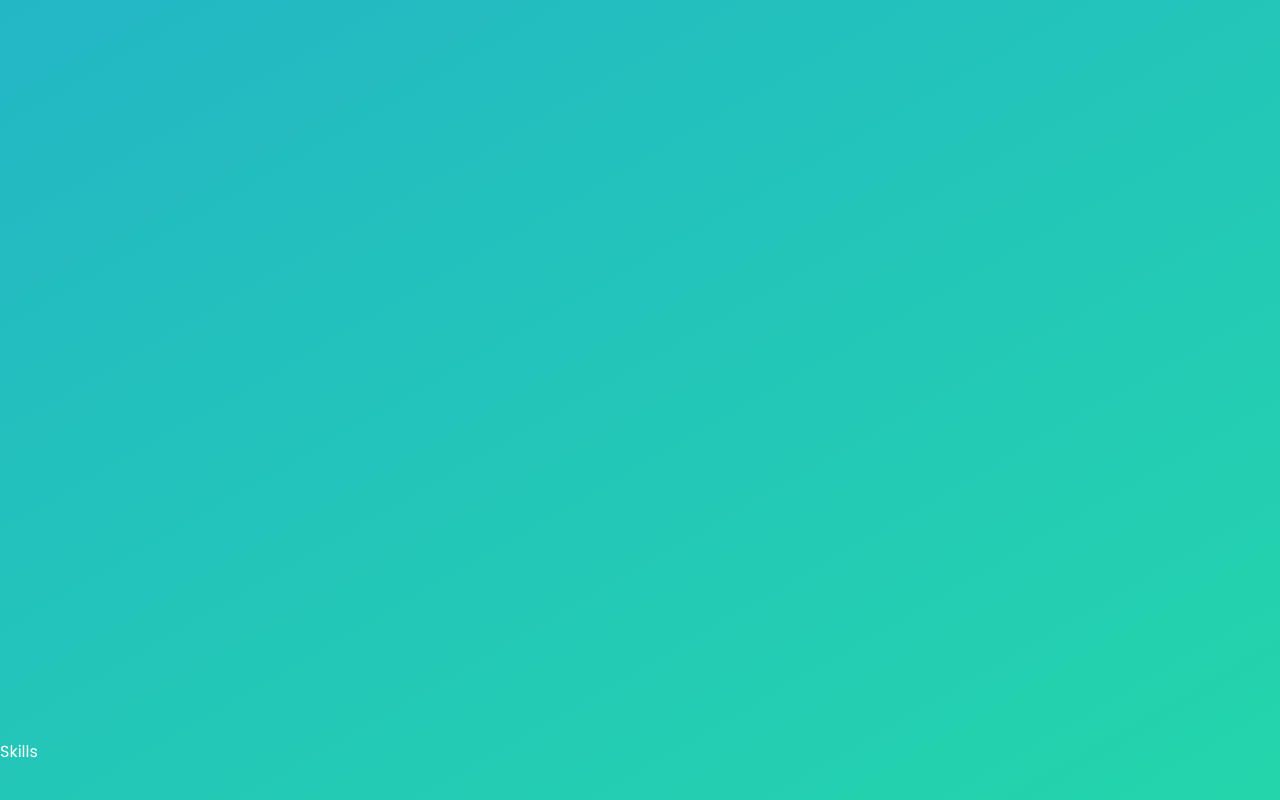
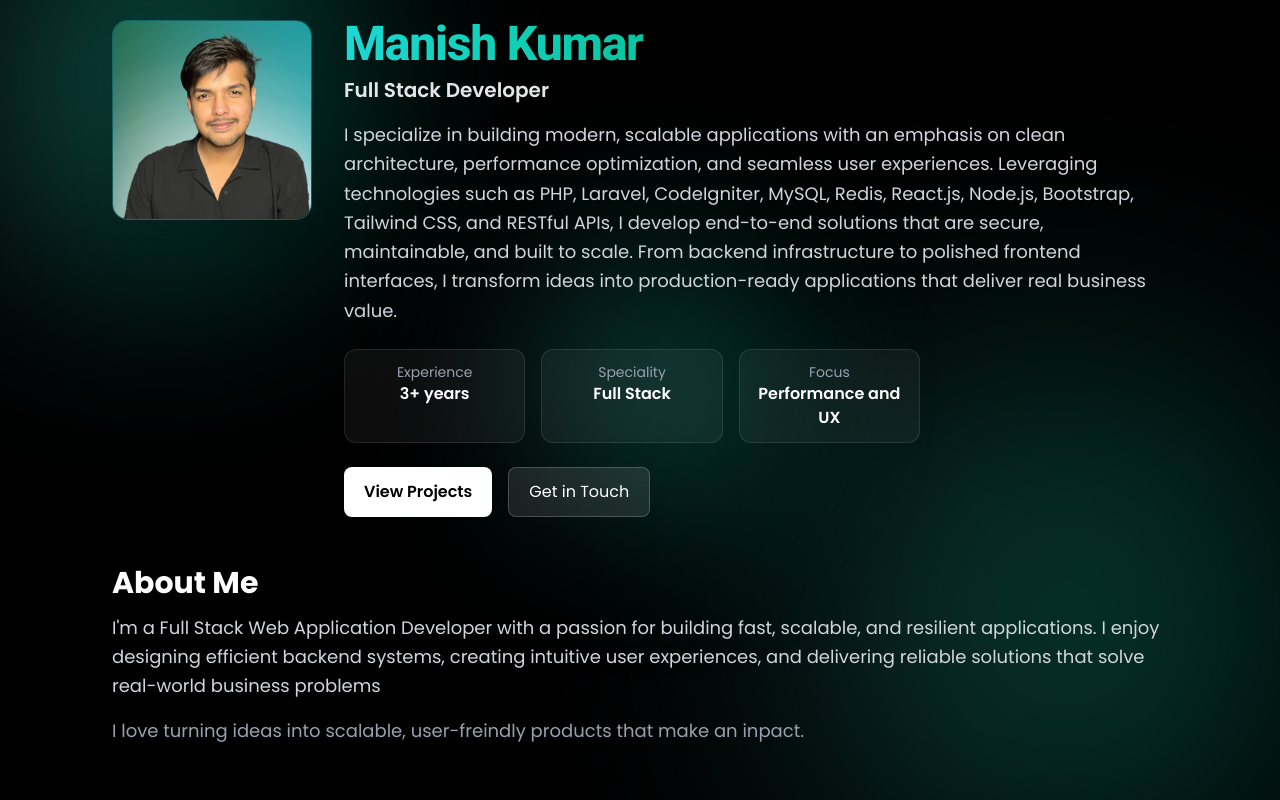
Before and after one commit to asmanish1902/react-portfolio-v2, a React (Vite) app: page / in a window 1280 px wide. Shown: the part 860-1660 px from the top of the page. Built offline with nearby package versions, Linux system fonts and the light colour scheme.

Commit message:
About section completed

```diff
--- a/src/sections/About.jsx
+++ b/src/sections/About.jsx
@@ -1,8 +1,94 @@
 import React from 'react'
+import { motion } from 'framer-motion';
+import profile from '../assets/p.jpg'
 
 const About = () => {
+
+  const glowingBlobs = [
+    "-top-10 -left-10 w-[360px] h-[360px] opacity-20 blur-[120px]",
+    "bottom-0 right-10 w-[420px] h-[420px] opacity-15 blur-[140px] delay-300",
+    "top-1/2 left-1/2 -translate-x-1/2 -translate-y-1/2 w-[220px] h-[220px] opacity-10 blur-[100px]",
+  ];
+
+  const stats = [
+    { label: 'Experience', value: '3+ years' },
+    { label: 'Speciality', value: 'Full Stack' },
+    { label: 'Focus', value: 'Performance and UX' },
+
+  ]
+
+
   return (
-    <div id="about" className='w-full h-screen'>About</div>
+    <section id="about"
+      className='min-h-screen w-full flex justify-center items-center relative bg-black text-white overflow-hidden'>
+
+      {/* Glowing */}
+      <div>
+        {
+          glowingBlobs.map((c, i) => (
+            <div key={i} className={`absolute rounded-full bg-gradient-to-r from-[#302b63] via-[#00bf8f] to-[#1cd8d2] animate-pulse ${c}`} />
+          ))
+        }
+      </div>
+
+      {/* section */}
+      <div className='relative z-10 max-w-6xl w-full mx-auto px-6 md:px-10 lg:px-12 py-20 flex flex-col gap-12'>
+        <motion.div className="flex flex-col md:flex-row items-center md:items-stretch gap-8"
+          initial={{ opacity: 0, y: 24 }}
+          whileInView={{ opacity: 1, y: 0 }}
+          transition={{ duration: 0.6 }}
+          viewport={{ once: true, amount: 0.4 }}
+        >
+
+          <motion.div className='relative w-[160px] h-[160px] md:w-[200px] md:h-[200px] rounded-2xl overflow-hidden shadow-2xl bg-gradient-to-br from-[#1cd8d2]/20 to-[#302b63]/20 border border-[#1cd8d2]/25'
+            whileHover={{ scale: 1.02 }}
+            transition={{ type: "spring", stiffness: 200, damping: 18 }}>
+            <img src={profile} alt="Manish Kumar" />
+          </motion.div>
+
+          <div className='flex-1 flex flex-col justify-center text-center md:text-left'>
+            <h2 className='text-4xl sm:text-5xl font-extrabold tracking-tight bg-clip-text text-transparent bg-gradient-to-r from-[#1cd8d2] via-[#00bf8f] to-[#1cd8d2]'>Manish Kumar</h2>
+            <p className='mt-2 text-lg sm:text-xl text-white/90 font-semibold'>Full Stack Developer</p>
+            <p className='mt-4 text-gray-300 leading-relaxed text-base sm:text-lg mx-w-2xl md:mx-w-3xl'>I specialize in building modern, scalable applications with an emphasis on clean architecture, performance optimization, and seamless user experiences. Leveraging technologies such as PHP, Laravel, CodeIgniter, MySQL, Redis, React.js, Node.js, Bootstrap, Tailwind CSS, and RESTful APIs, I develop end-to-end solutions that are secure, maintainable, and built to scale. From backend infrastructure to polished frontend interfaces, I transform ideas into production-ready applications that deliver real business value. </p>
+            <div className='mt-6 grid grid-cols-2 md:grid-cols-3 gap-3 md:gap-4 max-w-xl'>
+              {
+                stats.map((s, i) => (
+                  <motion.div className='rounded-xl border border-white/10 bg-white/5 px-4 py-3 text-center'
+                    initial={{ opacity: 0, y: 10 }}
+                    whileInView={{ opacity: 1, y: 0 }}
+                    transition={{ delay: 0.05, duration: 0.4 }}
+                    viewport={{ once: true, amount: 0.3 }}
+                  >
+                    <div className='text-sm text-gray-400'>{s.label}</div>
+                    <div className='text-base font-semibold'>{s.value}</div>
+                  </motion.div>
+                ))
+              }
+            </div>
+
+            <div className='mt-6 flex flex-col sm:flex-row gap-3 sm:gap-4 justify-center md:justify-start'>
+              <a href="#projects" className='inline-flex items-center justify-center rounded-lg bg-white text-black font-semibold px-5 py-3 hover:bg-gray-300 transition'>View Projects</a>
+
+              <a href="#contact" className='inline-flex items-center justify-center rounded-lg border border-white/20 bg-white/10 text-white px-5 py-3 hover:bg-white/20 transition'>Get in Touch</a>
+            </div>
+
+
+
+          </div>
+        </motion.div>
+
+        <motion.div className='text-center md:text-left'
+          initial={{ opacity: 0, y: -30 }}
+          whileInView={{ opacity: 1, y: 0 }}
+          transition={{ duration: 0.6 }}
+          viewport={{ once: true, amount: 0.4 }}
+        >
+          <h3 className='text-2xl sm:text-3xl font-bold text-white mb-3'>About Me</h3>
+          <p className='text-gray-300 leading-relaxed text-base sm:text-lg'>I'm a Full Stack Web Application Developer with a passion for building fast, scalable, and resilient applications. I enjoy designing efficient backend systems, creating intuitive user experiences, and delivering reliable solutions that solve real-world business problems</p>
+          <p className='mt-4 text-gray-400 text-base sm:text-lg'>I love turning ideas into scalable, user-freindly products that make an inpact.</p>
+        </motion.div>
+      </div>
+    </section>
   )
 }
 
--- a/src/sections/Home.jsx
+++ b/src/sections/Home.jsx
@@ -7,8 +7,8 @@ import avator from '../assets/avator.png'
 const Home = () => {
 
   const socials = [
-    { Icon: FaLinkedin, label: "LinkedIn", href: "https://linkedin.com/in/manish-kumar-123" },
-    { Icon: FaGithub, label: "GitHub", href: "https://github.com/in/manish-kumar-123" }
+    { Icon: FaLinkedin, label: "LinkedIn", href: "https://www.linkedin.com/in/manish-kumar-1b46b0157/" },
+    { Icon: FaGithub, label: "GitHub", href: "https://github.com/asmanish1902" }
   ];
 
   const glowVariants = {
@@ -110,7 +110,7 @@ const Home = () => {
               animate={{ opacity: 1, y: 0 }}
               transition={{ duration: 1 }}
             >
-              Hello I'm <br />
+              Hello, I'm <br />
               <span className="text-white font-bold text-4xl sm:text-5xl md:text-6xl lg:text-7xl lg:whitespace-nowrap">Manish Kumar</span>
             </motion.h1>
 
@@ -131,7 +131,7 @@ const Home = () => {
               <a href="#projects"
                 className='px-6 py-3 rounded-full font-medium text-lg text-white bg-gradient-to-r from-[#1cd8d2] via-[#00bf8f] to-[#302b63] shadow-lg hover:scale-105 transition-all'
               >View My Work</a>
-              <a href="/manish_kumar_resume.pdf"
+              <a href="/Resume_Manish_Kumar.pdf"
                 download
                 className='px-6 py-3 rounded-full text-lg font-medium text-black bg-white hover:bg-gray-200 shadow-lg hover:scale-105 transition-all '
               >My Resume</a>
```
Also changed, not shown: 1 other file (tests, documents, lock files or other folders).
